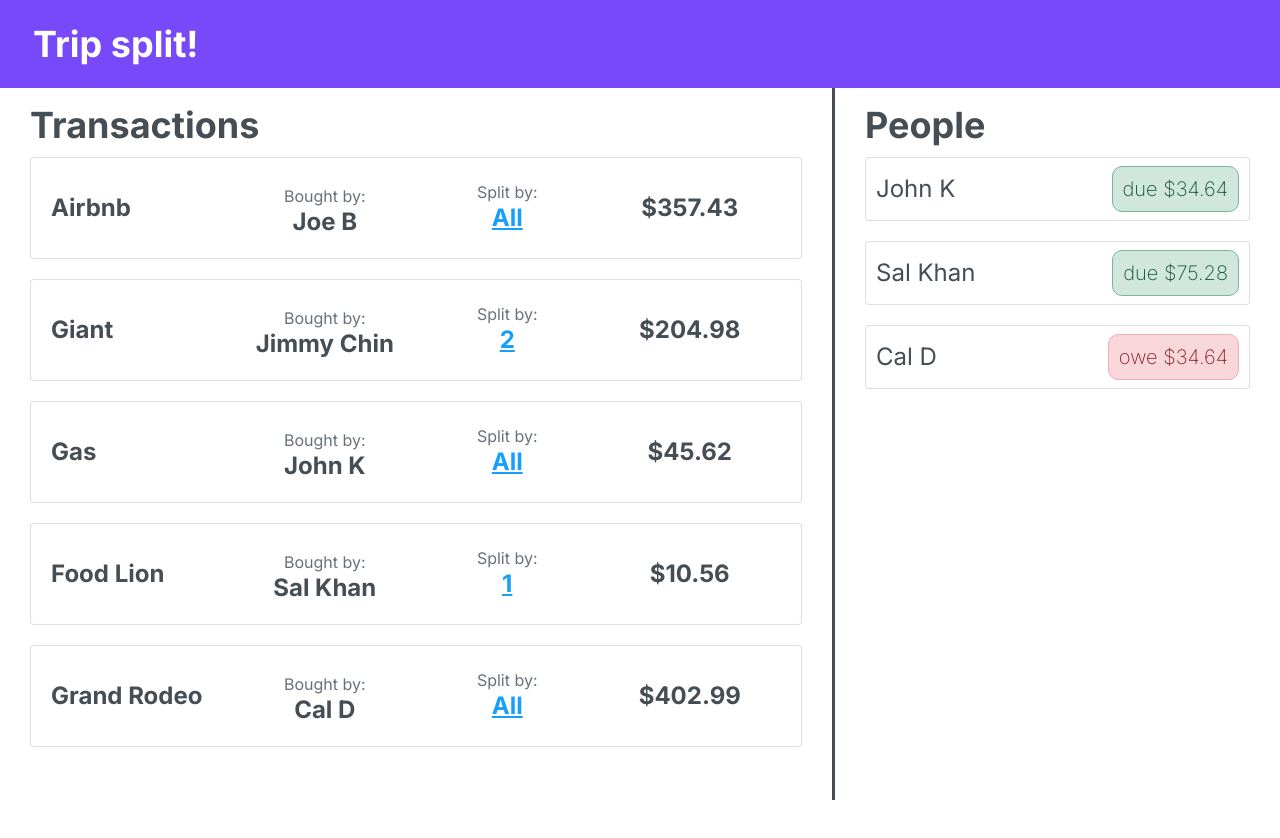
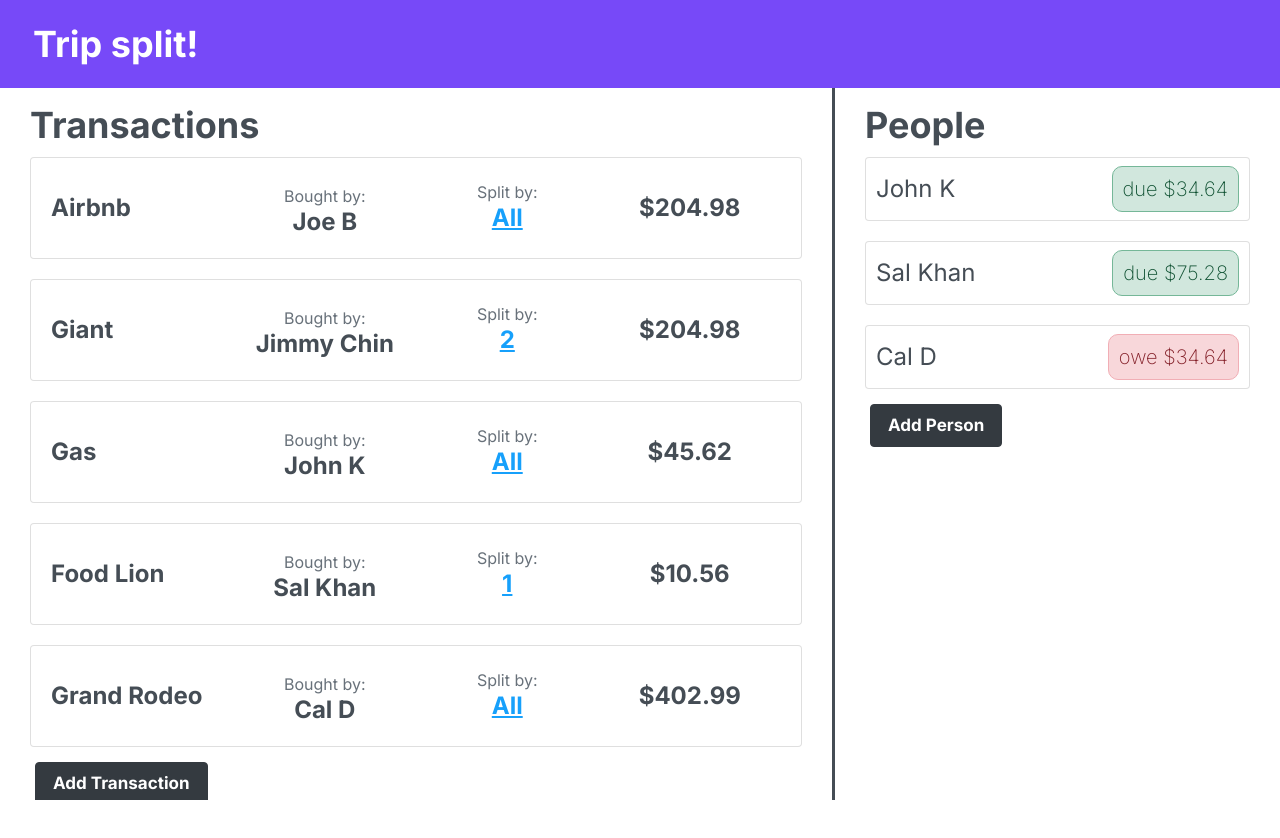
Before and after one commit to Darcy382/trip-split-ui, a React (Create React App) app: page / in a window 1280 px wide. Shown: the top 838 px of the page. After the commit the page ends 800 px from the top, so only its background shows below. Built offline with nearby package versions, Linux system fonts and the light colour scheme.

Commit message:
adding add transaction and add person buttons

```diff
--- /dev/null
+++ b/src/components/Button/AddButton.jsx
@@ -0,0 +1,12 @@
+import classes from './AddButton.module.css'
+import Button from 'react-bootstrap/Button'
+
+function AddButton(props) {
+    return (
+        <div className={classes.buttonContainer}>
+            <Button onClick={props.action} variant="dark"><p class={classes.buttonText}>{props.children}</p></Button>
+        </div>
+    )
+}
+
+export default AddButton;
--- /dev/null
+++ b/src/components/Button/AddButton.module.css
@@ -0,0 +1,14 @@
+.buttonContainer {
+    padding: 5px;
+}
+
+.buttonText {
+    margin: 0;
+    padding: 5px;
+    font-family: Inter;
+    font-style: normal;
+    font-weight: 600;
+    font-size: 17px;
+    line-height: 19px;
+    text-align: center;
+}
--- a/src/components/ScrollList/ScrollList.module.css
+++ b/src/components/ScrollList/ScrollList.module.css
@@ -1,7 +1,7 @@
 .scrollList {
-    height: 100%;
     padding: 0 30px 0 30px;
     overflow-y: scroll;
+    flex: 1;
 }
 
 /* Hide scrollbar for Chrome, Safari and Opera */
--- a/src/components/people/People.jsx
+++ b/src/components/people/People.jsx
@@ -2,6 +2,7 @@
 import SectionTitle from "../SectionTitle/SectionTitle"
 import classes from "./People.module.css"
 import PersonCard from "./PersonCard/PersonCard"
+import AddButton from "components/Button/AddButton"
 
 const People = (props) => {
     return (
@@ -11,6 +12,7 @@
                 <PersonCard name={"John K"} amount={34.64}></PersonCard>
                 <PersonCard name={"Sal Khan"} amount={75.28}></PersonCard>
                 <PersonCard name={"Cal D"} amount={-34.64}></PersonCard>
+                <AddButton variant="dark">Add Person</AddButton>
             </ScrollList>
 
         </div>
--- a/src/components/people/people.module.css
+++ b/src/components/people/people.module.css
@@ -1,4 +1,6 @@
 .people {
     height: 100%;
+    display: flex;
+    flex-flow: column;
     border-left: 3px solid #454D55;
 }
--- a/src/components/transactions/Transactions.jsx
+++ b/src/components/transactions/Transactions.jsx
@@ -1,43 +1,42 @@
+import { useState } from 'react';
 import classes from "./Transactions.module.css"
 import SectionTitle from "components/SectionTitle/SectionTitle"
 import TransactionCard from "./TransactionCard/TransactionCard"
 import ScrollList from "components/ScrollList/ScrollList"
+import AddButton from "components/Button/AddButton"
 
 const Transactions = (props) => {
+
+    const [transactions, setTransactions] = useState([
+        {transactionName: "Airbnb", buyerName: "Joe B", splitBy: "All", transactionAmount: "204.98"},
+        {transactionName: "Giant", buyerName: "Jimmy Chin", splitBy: "2", transactionAmount: "204.98"},
+        {transactionName: "Gas", buyerName: "John K", splitBy: "All", transactionAmount: "45.62"},
+        {transactionName: "Food Lion", buyerName: "Sal Khan", splitBy: "1", transactionAmount: "10.56"},
+        {transactionName: "Grand Rodeo", buyerName: "Cal D", splitBy: "All", transactionAmount: "402.99"}
+    ])
+
+    function renderTransactions() {
+        const transactionCopy =  transactions.map((transaction) =>
+            <TransactionCard
+                transactionName={transaction.transactionName}
+                buyerName={transaction.buyerName}
+                splitBy={transaction.splitBy}
+                transactionAmount={transaction.transactionAmount}
+            />
+        )
+        return transactionCopy
+    }
+
+    function addTransaction() {
+        setTransactions([...transactions, {transactionName: "Grand Rodeo", buyerName: "Cal D", splitBy: "All", transactionAmount: "402.99"}])
+    }
+
     return (
         <div class={classes.transactions}>
             <SectionTitle>Transactions</SectionTitle>
             <ScrollList>
-                <TransactionCard
-                    transactionName="Airbnb"
-                    buyerName="Joe B"
-                    splitBy="All"
-                    transactionAmount="357.43"
-                />
-                <TransactionCard
-                    transactionName="Giant"
-                    buyerName="Jimmy Chin"
-                    splitBy="2"
-                    transactionAmount="204.98"
-                />
-                <TransactionCard
-                    transactionName="Gas"
-                    buyerName="John K"
-                    splitBy="All"
-                    transactionAmount="45.62"
-                />
-                <TransactionCard
-                    transactionName="Food Lion"
-                    buyerName="Sal Khan"
-                    splitBy="1"
-                    transactionAmount="10.56"
-                />
-                <TransactionCard
-                    transactionName="Grand Rodeo"
-                    buyerName="Cal D"
-                    splitBy="All"
-                    transactionAmount="402.99"
-                />
+                {renderTransactions()}
+                <AddButton action={addTransaction} variant="dark">Add Transaction</AddButton>
             </ScrollList>
         </div>
     )
--- a/src/components/transactions/transactions.module.css
+++ b/src/components/transactions/transactions.module.css
@@ -1,3 +1,5 @@
 .transactions {
+    display: flex;
+    flex-flow: column;
     height: 100%;
 }
```
